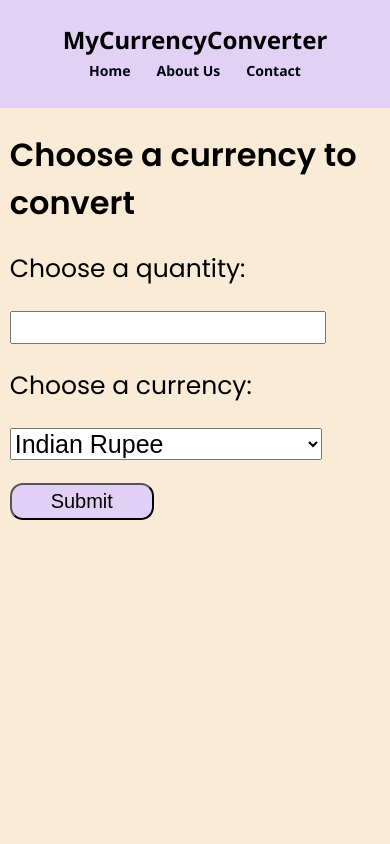
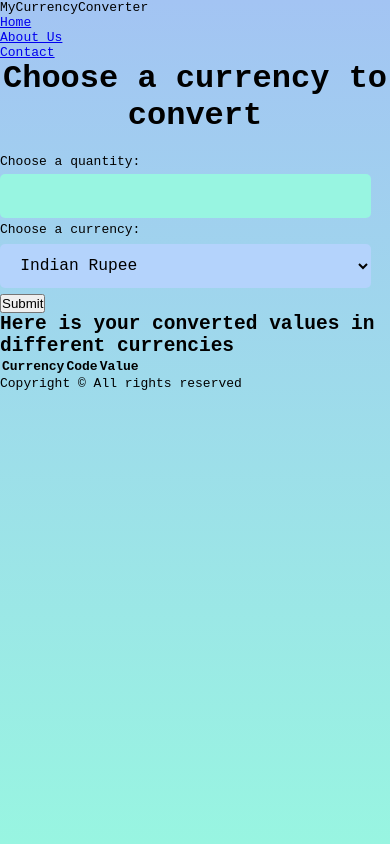
Before and after one commit to MayuriPatil2810/CurrencyConverter, a plain HTML site: page currency convertor/index.html in a window 390 px wide. Shown: the top 844 px of the page. Drawn offline with Linux system fonts and the light colour scheme.

Commit message:
Update style.css

```diff
--- a/currency convertor/style.css
+++ b/currency convertor/style.css
@@ -1,133 +1,84 @@
-
-        @import url('https://fonts.googleapis.com/css2?family=Noto+Sans:ital,wght@0,700;1,300&family=Poppins:wght@400;600&display=swap');
-
-        * {
+*{
     margin: 0;
     padding: 0;
+    box-sizing: border-box;
 }
 body{
-            background-color: antiquewhite;
+    background-image: linear-gradient(#A3C4F3,#98F5E1);
+    height: 100vh;
+    font-family: monospace;
 }
-        nav {
-            font-family: 'Noto Sans', sans-serif;
-            font-weight: 900;
-            display: flex;
-            font-size: 20px;
-            background-color: rgb(224, 209, 245);
-            padding: 23px;
-        }
-
-        nav li a {
-            text-decoration: none;
-            color: rgb(2, 3, 18);
-            transition: all;
-            transition-duration: 500ms;
-        }
-
-        nav li a:hover {
-            text-decoration: none;
-            color: rgb(103, 101, 235);
-        }
-
-        div.logo {
+section{
+    height: 100%;
     display: flex;
     justify-content: center;
     align-items: center;
-            margin: 0 23px;
-            font-size: 24px;
+}
+.wrapper{
+    background: rgba(255, 255, 255, 0.466);
+    backdrop-filter: blur(10px);
+    box-shadow: 0 20px 20px rgba(0,0,0,0.25);
+    border-radius: 10px;
+    padding: 10px 20px;
+    padding-right: 10px;
+    width: 500px;
+}
+h1{
+    /* margin-left: 60px; */
+    text-align: center;
+    margin-bottom: 1.23rem;
+    font-size: 2rem;
+}
+.box{
+    width: 100%;
+    display: flex;
+}
+.box div{
+    width: 100%;
+}
+select{
+    width: 95%;
+    height: 44px;
+    font-size: 1.25em;
+    cursor: pointer;
+    outline: none;
+    background-color: #b4d3fc;
+    margin: 0.4em 0;
+    padding: 0 1em;
+    border-radius: 5px;
+    border: none;
+}
+input{
+    width: 95%;
+    height: 44px;
+    font-size: 1.25em;
+    margin: 0.3em 0;
+    border-radius: 5px;
+    background-color: #98F5E1;
+    border: none;
+    outline: none;
+    padding: 0 1em;
+}
+.convert{
+    width: 98%;
+    height: 45px;
+    background-color: #8eb8f3;
+    border: none;
+    border-radius: 5px;
+    cursor: pointer;
+    font-size: 1.4rem;
+    margin: 0.9em 0;
+    font-weight: bold;
+}
+.convert:hover{
+    background-color: #6ba4f5;
+}
+select, input, .convert{
+    font-family: monospace;
 }
 
-        nav ul li {
-            list-style: none;
-            margin: 0 23px;
-        }
-
-        nav ul {
-            display: flex;
-        }
-
-        .container {
-            min-height: 100vh;
-            font-family: 'Poppins', sans-serif;
-            max-width: 80vw;
-            margin: auto;
-        }
-
-        .container h1,
-        h2 {
-            margin: 23px 0;
-        }
-
-        .container form {
-            display: flex;
-            flex-direction: column;
-        }
-
-        .container form label {
-            font-size: 25px;
-        }
-
-        .container form input[type='number'],
-        select,
-        label {
-            font-size: 25px;
-            width: 23vw;
-            margin-bottom: 23px;
-        }
-
-        .btn {
-            width: 144px;
-            padding: 5px 8px;
-            font-size: 20px;
-            background: #e0d0f5;
-            color: black;
-            border-radius: 13px;
-            cursor: pointer;
-        }
-
-        .output {
-            display: none;
-        }
-
-        .output table {
-            width: 50vw;
-            text-align: center;
-            border: 2px solid black;
-            font-size: 20px;
-        }
-
-        .output table th{
-            padding: 3px;
-        }
-
-        @media (max-width: 600px) {
-
-
-            nav {
-                flex-direction: column;
-                font-size: 14px;
-            }
-
-            nav ul li {
-                margin: 5px 13px;
-            }
-
-            nav ul {
-                justify-content: center;
-            }
-
-            .container {
-                max-width: 95vw;
-            }
-
-            .container form input[type='number'],
-            select,
-            label {
-                width: 80vw;
+@media screen and (max-width: 550px) {
+    .wrapper{
+        width: 89%;
     }
 }
-
-        footer {
-            font-family: 'Poppins', sans-serif;
-            text-align: center;
-        }
```
Lines whose indentation alone changed are shown as unchanged.
